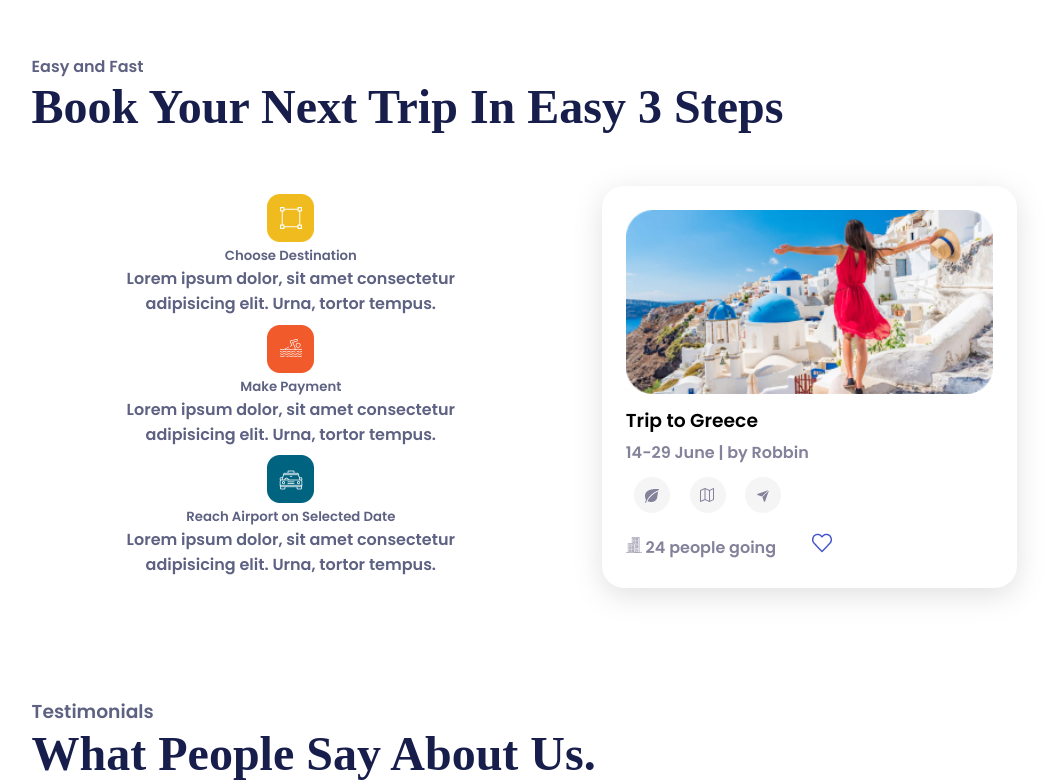
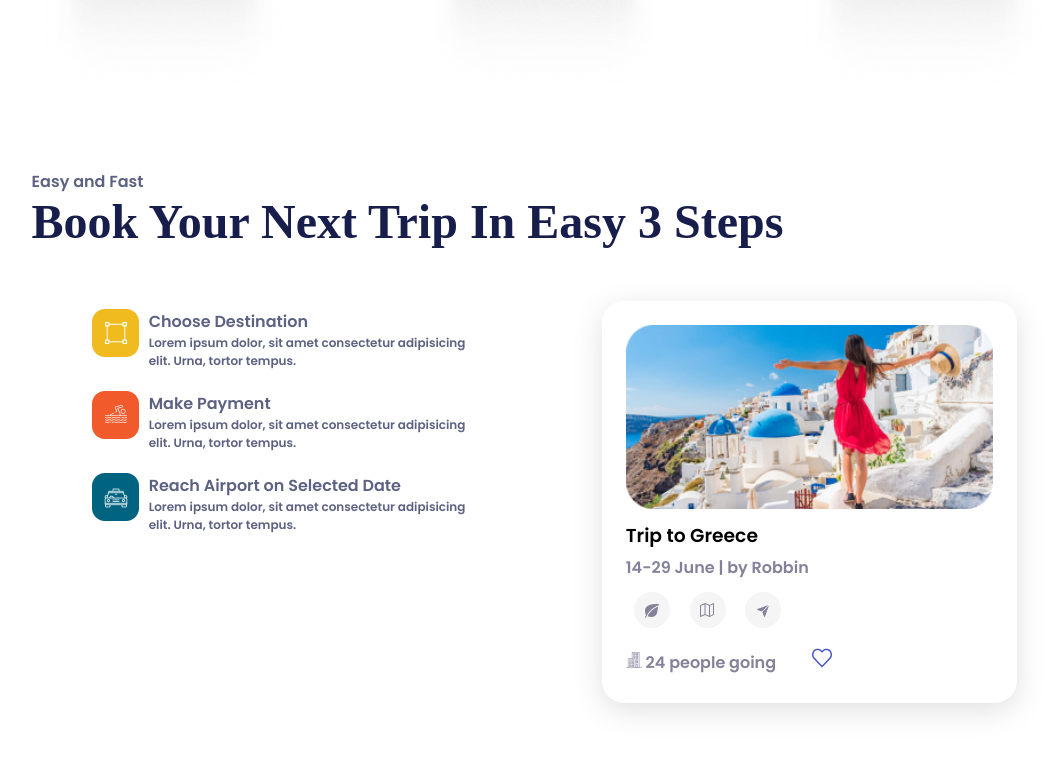
Before and after one commit to ssigdel/Jadoo, a plain HTML site: page index.html in a window 1280 px wide. Shown: the part 1636-2420 px from the top of the page, without its empty margins (90-1142 px from the left). Drawn offline with nearby package versions, Linux system fonts and the light colour scheme; a web font is replaced by a local one.

Commit message:
fix: UI fixed

```diff
--- a/css/responsive.css
+++ b/css/responsive.css
@@ -224,9 +224,25 @@
   }
 
   .values {
+    text-align: left;
     float: left;
     margin: 5%;
     width: 40%;
+  }
+
+  .value img {
+    float: left;
+    margin-right: 10px;
+  }
+
+  .value:after {
+    content: "";
+    clear: left;
+    display: block;
+  }
+
+  .value {
+    margin-bottom: 5%;
   }
 
   .book-trip:after {
--- a/css/styles.css
+++ b/css/styles.css
@@ -5,7 +5,7 @@
 /* pre-defined classes for multiple uses */
 
 .top-margin {
-  margin-top: 5%;
+  margin-top: 10%;
 }
 
 /* hero content */
@@ -167,7 +167,7 @@
 }
 
 .value-text p {
-  font-size: 1rem;
+  font-size: 0.75rem;
   font-weight: light;
 }
 
--- a/index.html
+++ b/index.html
@@ -42,8 +42,8 @@
             </div>
             <div class="desc">
                 <p><span class="tagline">BEST DESTINATIONS AROUND THE WORLD</span></p>
-                <h1 class="hero-heading heading">Travel, enjoy <br> and live a new <br> and full life</h1>
-                <p class="description">Built Wicket longer admire do barton vanity itself do in it.<br>Preferred to sportsmen it engrossed listening. Park gate <br> sell they west hard for the. </p>
+                <h1 class="hero-heading heading">Travel, enjoy and live a new and full life</h1>
+                <p class="description">Built Wicket longer admire do barton vanity itself do in it.Preferred to sportsmen it engrossed listening. Park gate sell they west hard for the. </p>
                 <div class="hero-content-buttons">
                     <a href="#"><button>Find Out More</button></a>
                     <div class="play-button"><a href="#"><img src="images/small-play.png" alt="play-button" width="50px" height="40px"></a> Play Demo</div>
@@ -107,21 +107,21 @@
                   <div class="value">
                     <img src="images/Group 7.png" alt="value-icon">
                     <div class="value-text">
-                        <h5>Choose Destination</h5>
+                        <h4>Choose Destination</h4>
                         <p>Lorem ipsum dolor, sit amet consectetur adipisicing elit. Urna, tortor tempus.</p>
                     </div>
                   </div>
                   <div class="value">
                     <img src="images/Group 12.png" alt="value-icon">
                     <div class="value-text">
-                        <h5>Make Payment</h5>
+                        <h4>Make Payment</h4>
                         <p>Lorem ipsum dolor, sit amet consectetur adipisicing elit. Urna, tortor tempus.</p>
                     </div>
                   </div>
                   <div class="value">
                     <img src="images/Group 11.png" alt="value-icon">
                     <div class="value-text">
-                        <h5>Reach Airport on Selected Date</h5>
+                        <h4>Reach Airport on Selected Date</h4>
                         <p>Lorem ipsum dolor, sit amet consectetur adipisicing elit. Urna, tortor tempus.</p>
                     </div>
                   </div>
```
